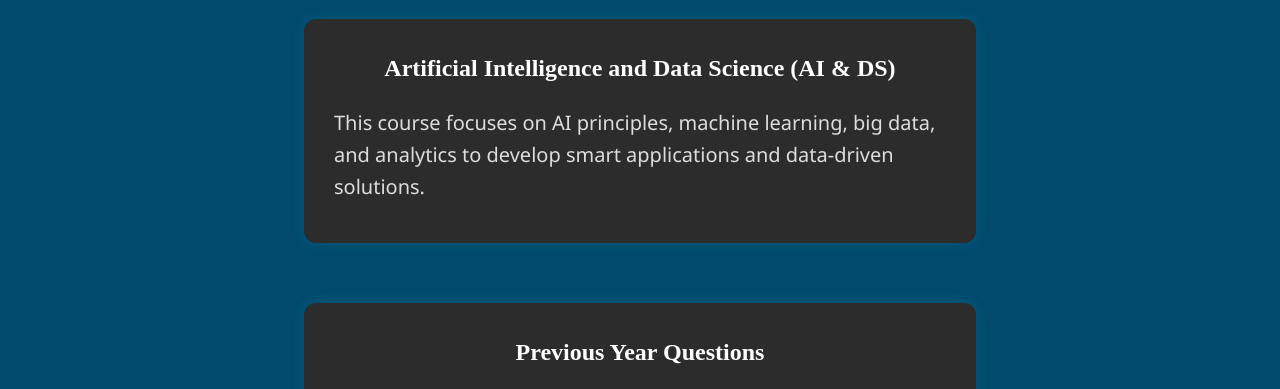
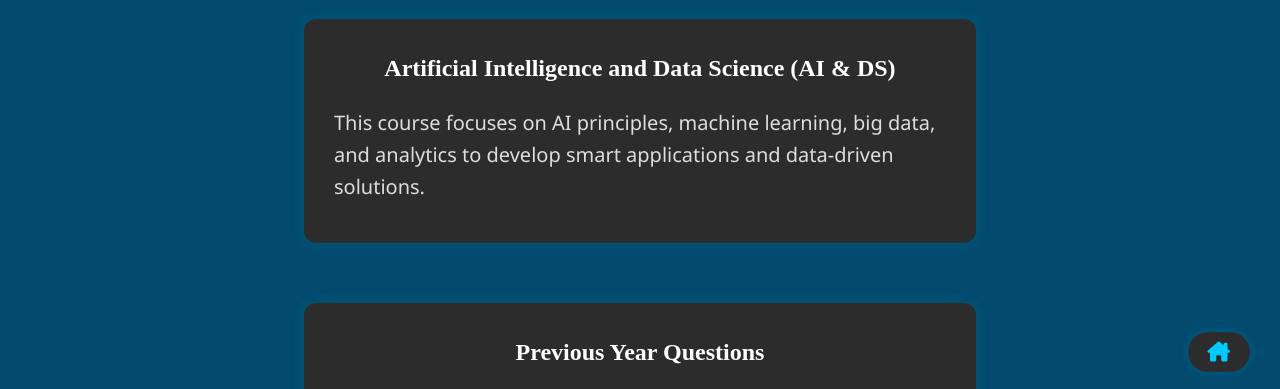
Before and after one commit to nach08-eng/Question-Bank-And-Syllabus-For-All-Anna-University-Affiliated-Colleges, a plain HTML site: page ai_ds.html in a window 1280 px wide. Shown: the part 398-787 px from the top of the page. Drawn offline with Linux system fonts and the light colour scheme.

Commit message:
Update ai_ds.html

```diff
--- a/ai_ds.html
+++ b/ai_ds.html
@@ -49,5 +49,7 @@
     <p>Lecture notes and handwritten notes are available for download. </p>
     <p>For PDFs ➡ Scroll down in the Notes Section </a></p>
   </section>
+  	<a href="index.html" class="back-home">
+    <i class="fa-solid fa-house-chimney"></i></a>
 </body>
 </html>
```
